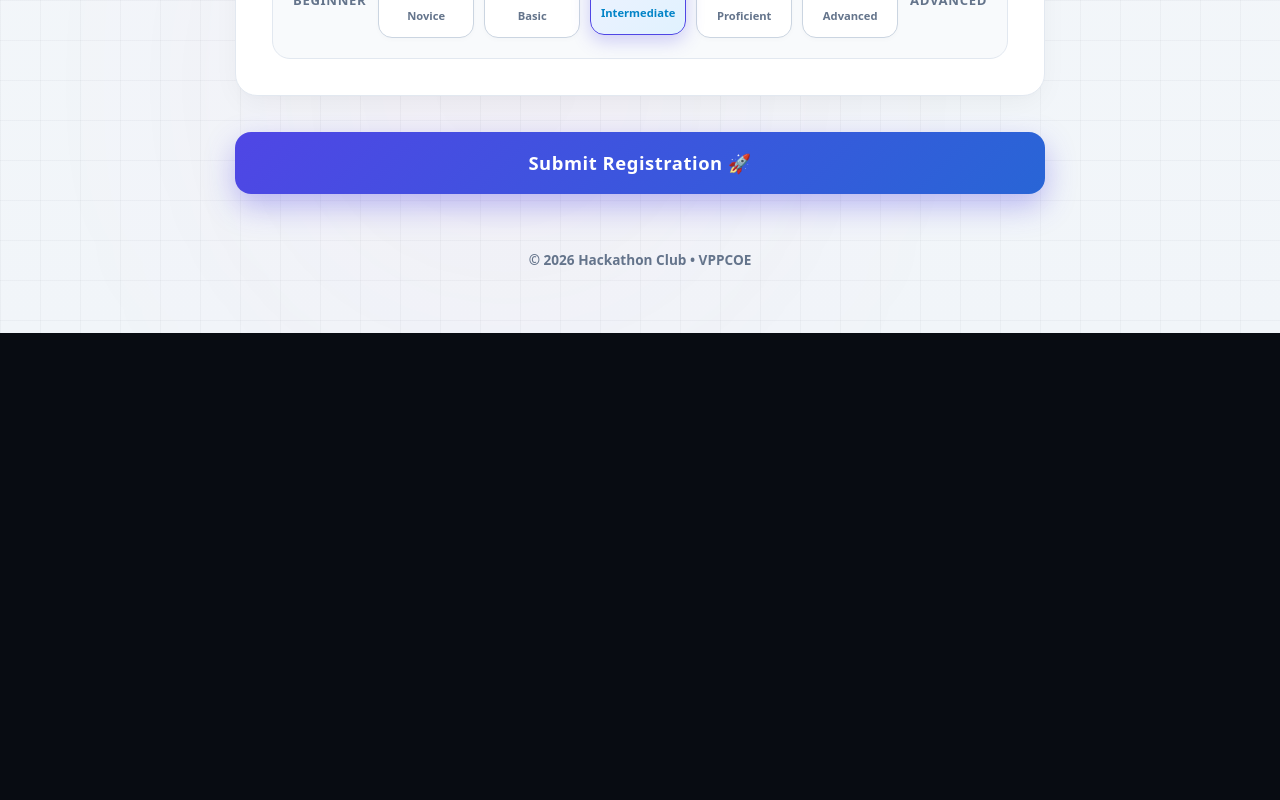
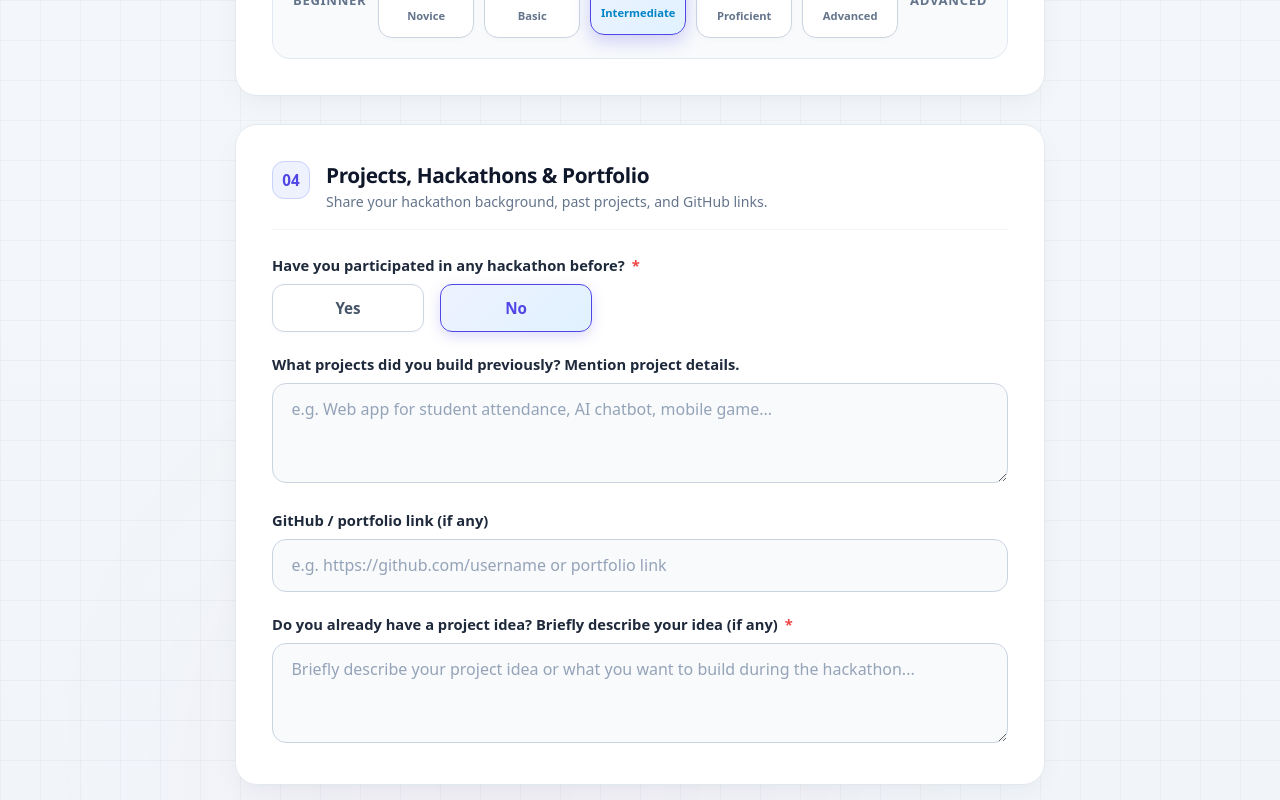
Before and after one commit to karim1556/New-project, a Next.js app: page / in a window 1280 px wide. Shown: the part 1600-2400 px from the top of the page. Before the commit the page ends 1933 px from the top, so only its background shows below. Built offline with nearby package versions, Linux system fonts and the light colour scheme.

Commit message:
Add GitHub portfolio, hackathon experience, previous projects, and project idea fields from Google Form screenshots

```diff
--- a/app/globals.css
+++ b/app/globals.css
@@ -1289,6 +1289,47 @@ button.secondary {
   font-weight: 800;
 }
 
+/* Custom Radio Chips (Yes/No) */
+.radio-options-row {
+  display: flex;
+  gap: 1rem;
+  max-width: 320px;
+}
+.radio-chip-option {
+  flex: 1;
+  cursor: pointer;
+}
+.radio-input-custom {
+  position: absolute;
+  opacity: 0;
+  width: 0;
+  height: 0;
+}
+.radio-box-custom {
+  display: flex;
+  align-items: center;
+  justify-content: center;
+  padding: 0.8rem 1.25rem;
+  background: #ffffff;
+  border: 1.5px solid #cbd5e1;
+  border-radius: 12px;
+  font-size: 0.95rem;
+  font-weight: 700;
+  color: #475569;
+  transition: all 0.25s ease;
+  box-shadow: 0 2px 5px rgba(0,0,0,0.02);
+}
+.radio-chip-option:hover .radio-box-custom {
+  border-color: #6366f1;
+  background: #eef2ff;
+}
+.radio-input-custom:checked + .radio-box-custom {
+  background: linear-gradient(135deg, #eef2ff, #e0f2fe);
+  border-color: #4f46e5;
+  color: #4f46e5;
+  box-shadow: 0 4px 14px rgba(79, 70, 229, 0.2);
+}
+
 /* ==========================================================================
    MOBILE RESPONSIVE MEDIA QUERIES
    ========================================================================== */
--- a/app/page.tsx
+++ b/app/page.tsx
@@ -304,6 +304,86 @@ export default function HomePage({
                 </div>
               </div>
 
+              {/* SECTION 4: HACKATHONS, PROJECTS & PORTFOLIO (FROM SCREENSHOT) */}
+              <div className="form-section-card glass-card">
+                <div className="section-header">
+                  <span className="section-num">04</span>
+                  <div>
+                    <h2 className="section-title">Projects, Hackathons &amp; Portfolio</h2>
+                    <p className="section-desc">Share your hackathon background, past projects, and GitHub links.</p>
+                  </div>
+                </div>
+
+                <div className="field-group">
+                  <label className="field-label">
+                    Have you participated in any hackathon before? <span className="req-star">*</span>
+                  </label>
+                  <div className="radio-options-row">
+                    <label className="radio-chip-option">
+                      <input
+                        type="radio"
+                        name="hackathonExperience"
+                        value="Yes"
+                        required
+                        className="radio-input-custom"
+                      />
+                      <span className="radio-box-custom">Yes</span>
+                    </label>
+                    <label className="radio-chip-option">
+                      <input
+                        type="radio"
+                        name="hackathonExperience"
+                        value="No"
+                        required
+                        defaultChecked
+                        className="radio-input-custom"
+                      />
+                      <span className="radio-box-custom">No</span>
+                    </label>
+                  </div>
+                </div>
+
+                <div className="field-group">
+                  <label htmlFor="previousProjects" className="field-label">
+                    What projects did you build previously? Mention project details.
+                  </label>
+                  <textarea
+                    id="previousProjects"
+                    name="previousProjects"
+                    rows={3}
+                    placeholder="e.g. Web app for student attendance, AI chatbot, mobile game..."
+                    className="reg-textarea"
+                  />
+                </div>
+
+                <div className="field-group">
+                  <label htmlFor="githubPortfolio" className="field-label">
+                    GitHub / portfolio link (if any)
+                  </label>
+                  <input
+                    id="githubPortfolio"
+                    name="githubPortfolio"
+                    type="url"
+                    placeholder="e.g. https://github.com/username or portfolio link"
+                    className="reg-input"
+                  />
+                </div>
+
+                <div className="field-group">
+                  <label htmlFor="projectIdea" className="field-label">
+                    Do you already have a project idea? Briefly describe your idea (if any) <span className="req-star">*</span>
+                  </label>
+                  <textarea
+                    id="projectIdea"
+                    name="projectIdea"
+                    rows={3}
+                    required
+                    placeholder="Briefly describe your project idea or what you want to build during the hackathon..."
+                    className="reg-textarea"
+                  />
+                </div>
+              </div>
+
               {/* FORM SUBMISSION BUTTON */}
               <div className="form-submit-row">
                 <SubmitButton
--- a/lib/actions.ts
+++ b/lib/actions.ts
@@ -663,6 +663,10 @@ export async function registerClubMemberAction(formData: FormData): Promise<void
   const primaryLanguage = String(formData.get("primaryLanguage") ?? "").trim();
   const otherLanguages = String(formData.get("otherLanguages") ?? "").trim();
   const codingLevel = asNumber(formData.get("codingLevel"), 1);
+  const hackathonExperience = String(formData.get("hackathonExperience") ?? "No").trim();
+  const previousProjects = String(formData.get("previousProjects") ?? "").trim();
+  const githubPortfolio = String(formData.get("githubPortfolio") ?? "").trim();
+  const projectIdea = String(formData.get("projectIdea") ?? "").trim();
 
   if (!name || !studentId || !email || !phone || !studentClass || !division || !primaryLanguage) {
     toastError("Please fill out all required fields.", "/");
@@ -685,6 +689,10 @@ export async function registerClubMemberAction(formData: FormData): Promise<void
     primaryLanguage,
     otherLanguages,
     codingLevel: Math.max(1, Math.min(5, codingLevel)),
+    hackathonExperience,
+    previousProjects,
+    githubPortfolio,
+    projectIdea,
     createdAt: new Date().toISOString()
   });
 
--- a/lib/types.ts
+++ b/lib/types.ts
@@ -131,6 +131,10 @@ export type ClubRegistration = {
   primaryLanguage: string;
   otherLanguages: string;
   codingLevel: number;
+  hackathonExperience?: string;
+  previousProjects?: string;
+  githubPortfolio?: string;
+  projectIdea?: string;
   createdAt: string;
 };
 
```
Also changed, not shown: app/admin/registrations/page.tsx (+20 -2 lines), 1 other file (tests, documents, lock files or other folders).
